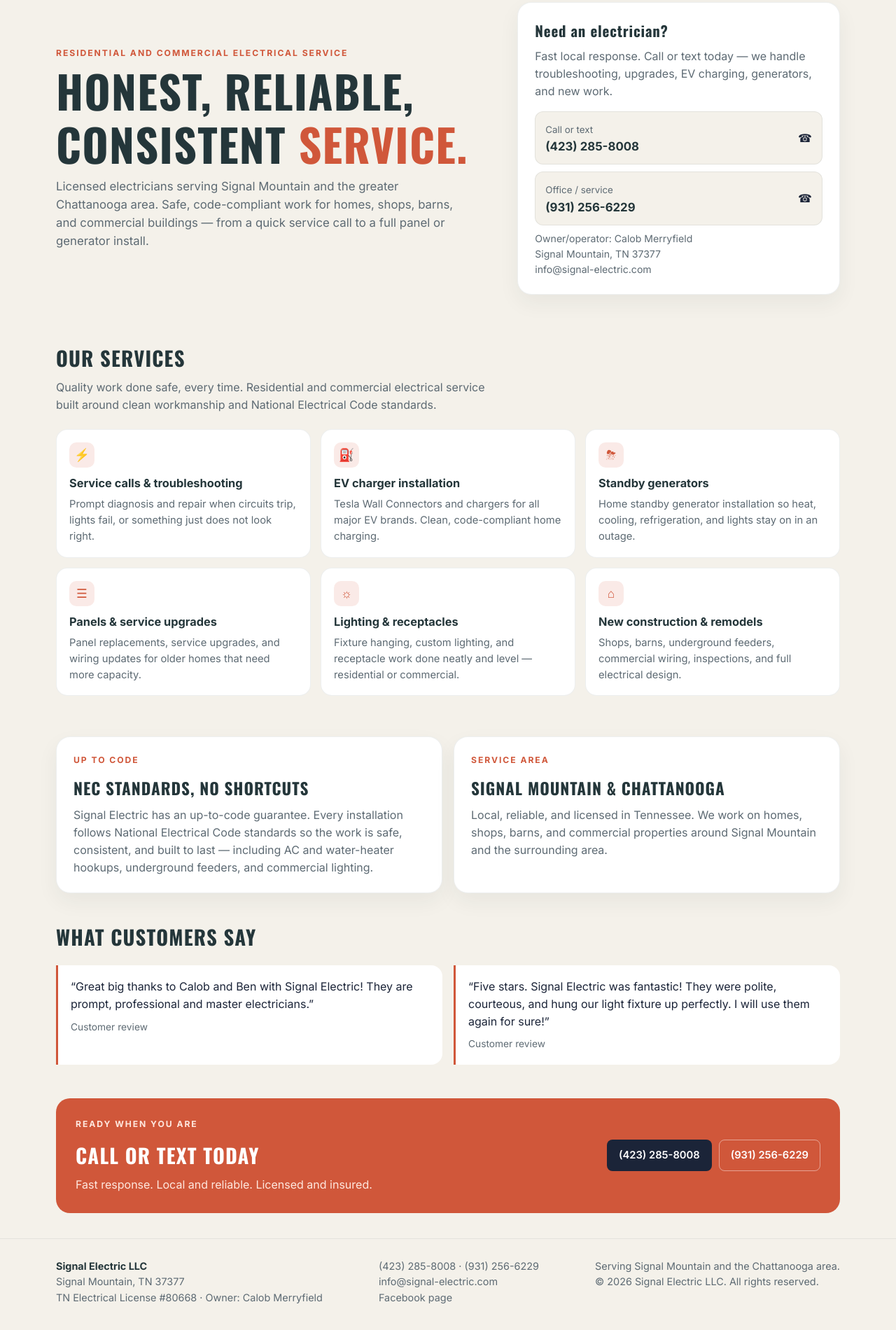
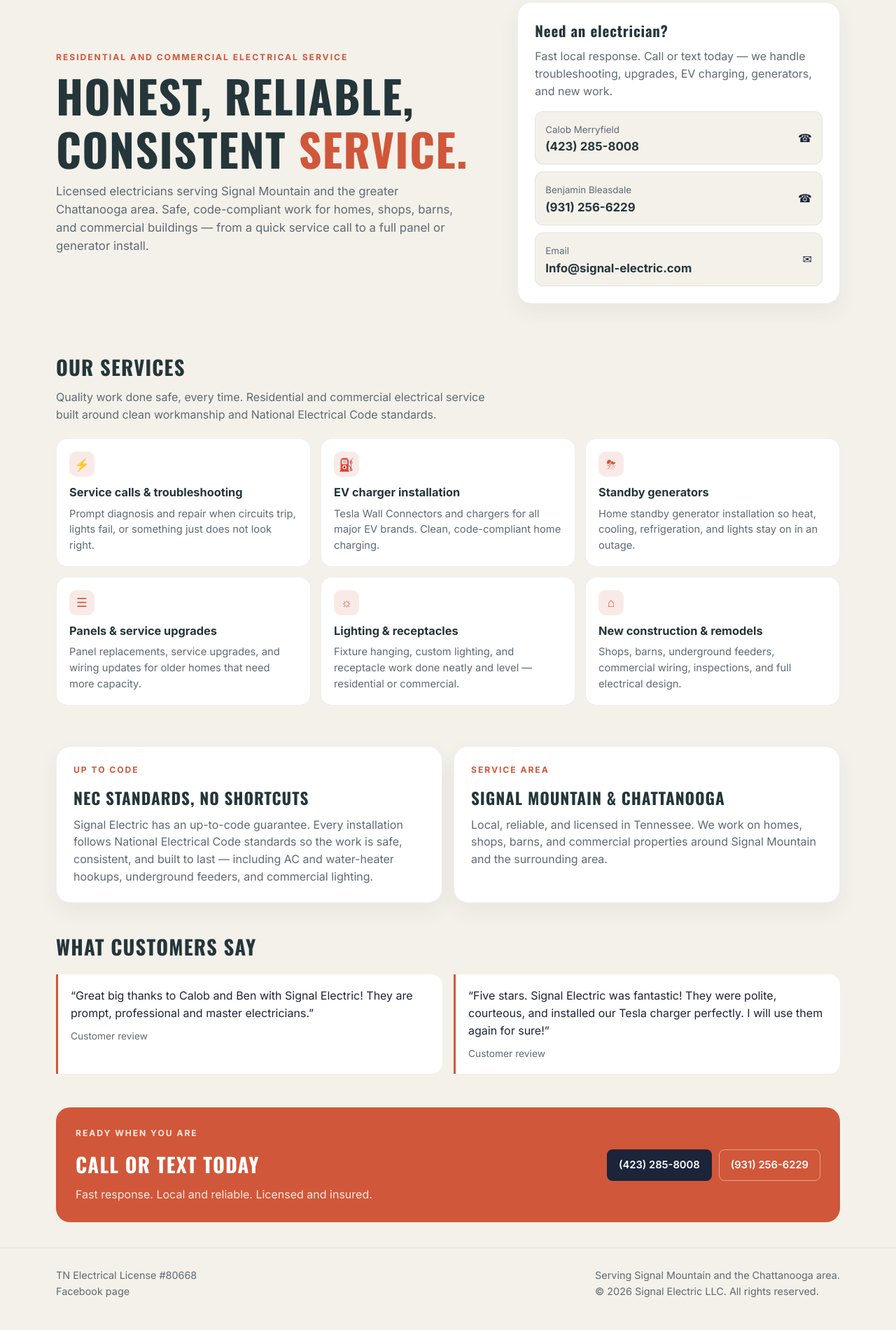
Before and after one commit to erichawks/signal-electric-llc, a plain HTML site: page index.html in a window 1280 px wide. Shown: the part 222-2122 px from the top of the page at 70% size. Drawn offline with nearby package versions, Linux system fonts and the light colour scheme.

Commit message:
Update call box contacts, slim footer, Tesla charger review

```diff
--- a/index.html
+++ b/index.html
@@ -91,7 +91,7 @@
     .hero-ctas { display:flex; gap:10px; flex-wrap:wrap; margin-bottom:22px; }
     .card-panel { background:var(--surface); border:1px solid rgba(36,54,58,0.08); border-radius:20px; padding:24px; box-shadow:0 12px 30px rgba(36,54,58,0.06); }
     .card-panel h2 { font-family:Oswald,sans-serif; font-size:1.3rem; letter-spacing:0.04em; margin-bottom:8px; color:var(--navy); }
-    .phone-list { display:grid; gap:10px; margin:16px 0 8px; }
+    .phone-list { display:grid; gap:10px; margin:16px 0 0; }
     .phone { display:flex; justify-content:space-between; align-items:center; background:var(--bg); border:1px solid rgba(36,54,58,0.08); border-radius:12px; padding:12px 14px; }
     .phone strong { font-size:1.05rem; color:var(--navy); }
     .phone small { color:var(--muted); }
@@ -152,10 +152,10 @@
           <h2>Need an electrician?</h2>
           <p style="color:var(--muted)">Fast local response. Call or text today — we handle troubleshooting, upgrades, EV charging, generators, and new work.</p>
           <div class="phone-list">
-            <a class="phone" href="tel:+14232858008"><div><small>Call or text</small><br /><strong>(423) 285-8008</strong></div><span>☎</span></a>
-            <a class="phone" href="tel:+19312566229"><div><small>Office / service</small><br /><strong>(931) 256-6229</strong></div><span>☎</span></a>
+            <a class="phone" href="tel:+14232858008"><div><small>Calob Merryfield</small><br /><strong>(423) 285-8008</strong></div><span>☎</span></a>
+            <a class="phone" href="tel:+19312566229"><div><small>Benjamin Bleasdale</small><br /><strong>(931) 256-6229</strong></div><span>☎</span></a>
+            <a class="phone" href="mailto:info@signal-electric.com"><div><small>Email</small><br /><strong>Info@signal-electric.com</strong></div><span>✉</span></a>
           </div>
-          <p style="color:var(--muted);font-size:0.88rem">Owner/operator: Calob Merryfield<br />Signal Mountain, TN 37377<br /><a href="mailto:info@signal-electric.com">info@signal-electric.com</a></p>
         </aside>
       </div>
     </section>
@@ -193,7 +193,7 @@
           <cite>Customer review</cite>
         </blockquote>
         <blockquote class="quote">
-          <p>“Five stars. Signal Electric was fantastic! They were polite, courteous, and hung our light fixture up perfectly. I will use them again for sure!”</p>
+          <p>“Five stars. Signal Electric was fantastic! They were polite, courteous, and installed our Tesla charger perfectly. I will use them again for sure!”</p>
           <cite>Customer review</cite>
         </blockquote>
       </div>
@@ -215,14 +215,7 @@
   <footer>
     <div class="wrap foot">
       <div>
-        <strong style="color:var(--navy)">Signal Electric LLC</strong><br />
-        Signal Mountain, TN 37377<br />
-        TN Electrical License #80668 · Owner: Calob Merryfield
-      </div>
-      <div>
-        <a href="tel:+14232858008">(423) 285-8008</a> ·
-        <a href="tel:+19312566229">(931) 256-6229</a><br />
-        <a href="mailto:info@signal-electric.com">info@signal-electric.com</a><br />
+        TN Electrical License #80668<br />
         <a href="https://www.facebook.com/p/Signal-Electric-LLC-61556335614519/" target="_blank" rel="noopener">Facebook page</a>
       </div>
       <div>
```
